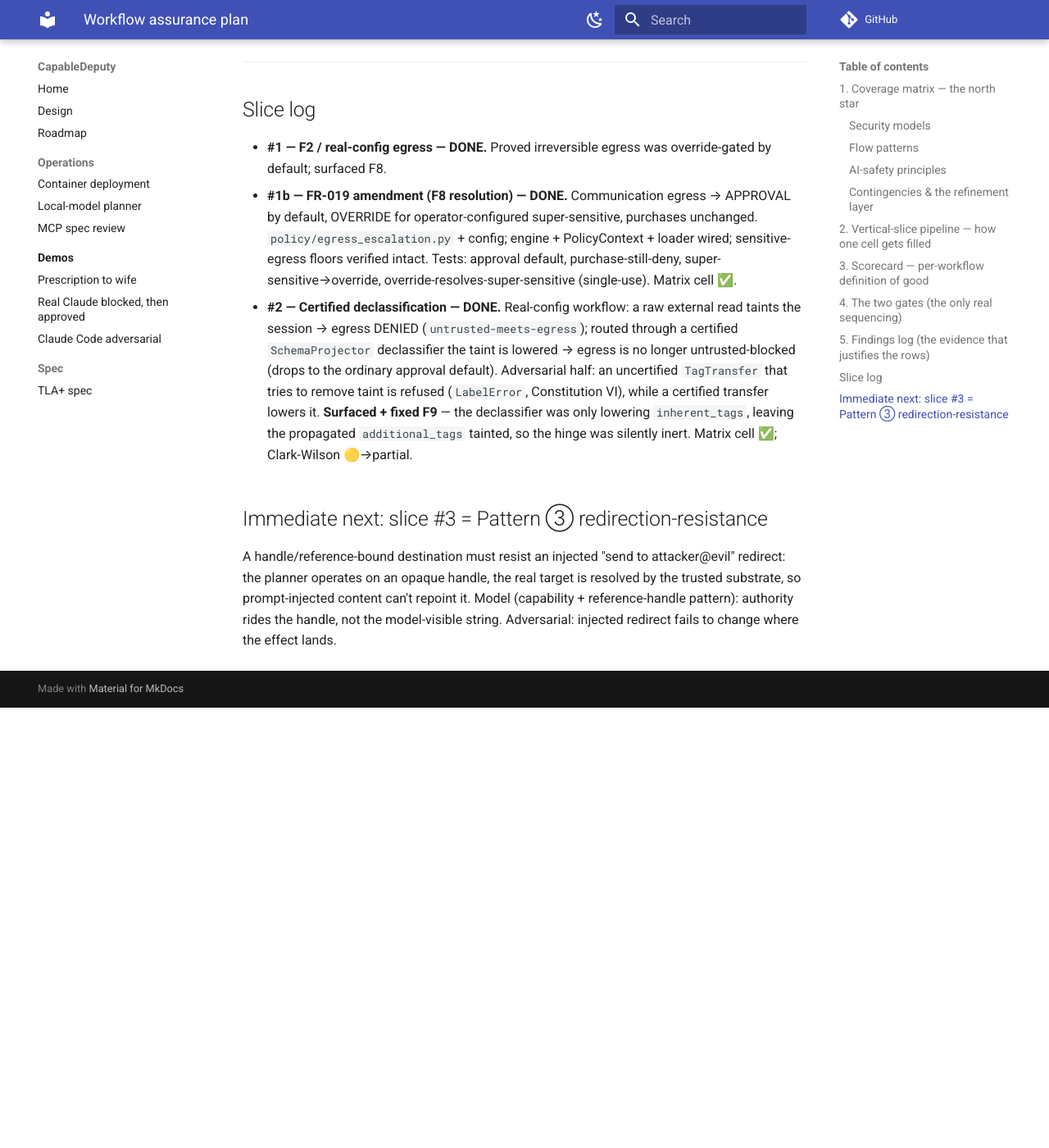
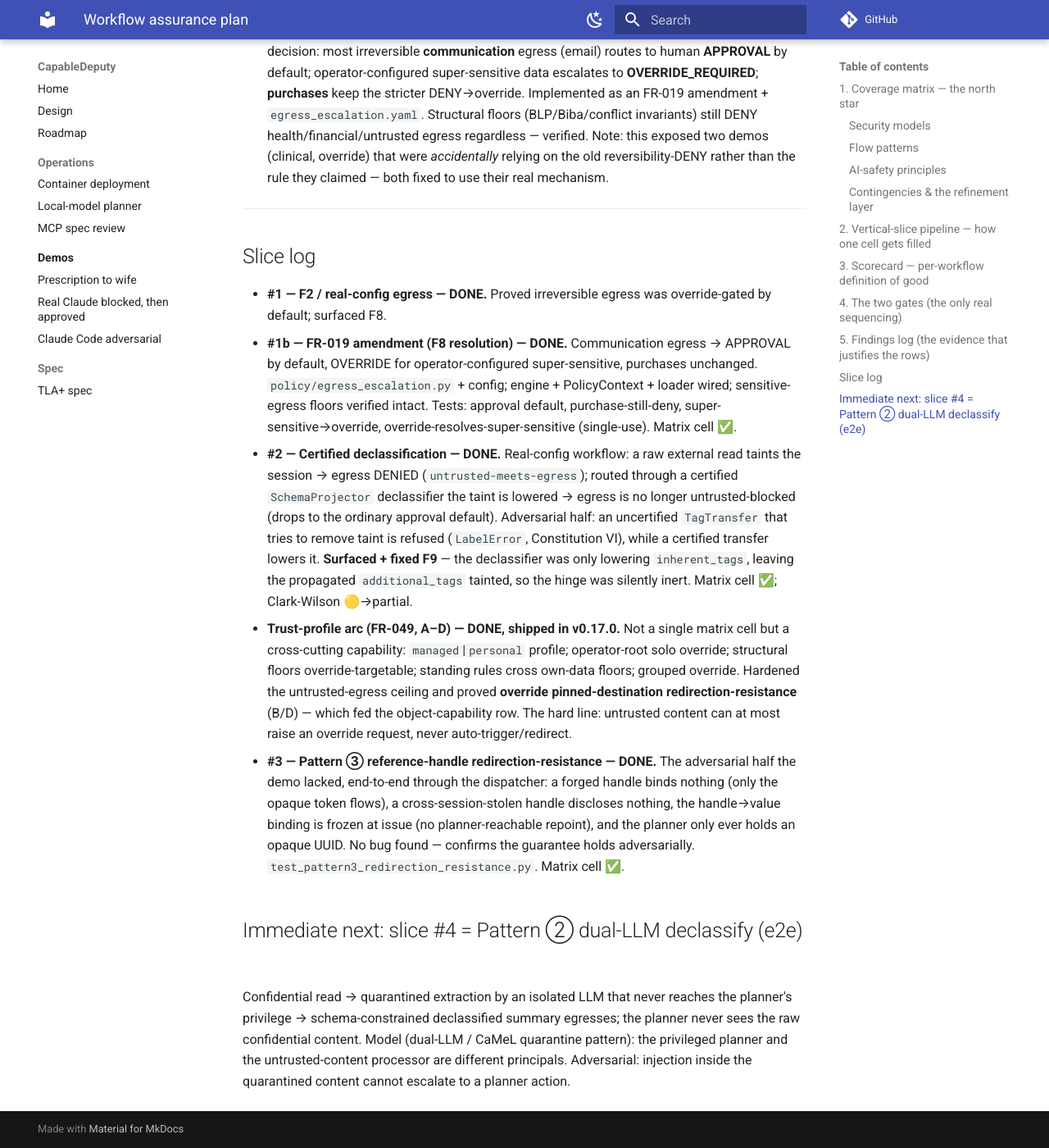
Before and after one commit to marctjones/capabledeputy, an MkDocs documentation site: the page built from docs/workflow-plan.md, in a window 1280 px wide and 1400 px high, scrolled down 5508 px. Shown: the whole window at 82% size. Built offline with MkDocs 1.6.1 and Material for MkDocs 9.7.7, drawn with Linux system fonts in a browser that asks for light colours; comment, search, counter and statistics services are not loaded; before the commit the page ends 6371 px from its top, so only the background shows below that; some of the changed text lies outside the part shown.

Commit message:
test(assurance #3): Pattern ③ reference-handle redirection-resistance
The data_blind_disclosure demo proved the happy path + a store-level cross-
session refusal; this adds the ADVERSARIAL half the assurance plan flagged as
missing — an injection that fully controls the planner's tool args still cannot
exfiltrate or redirect a handle-bound value. End-to-end through the real
dispatcher (LabeledToolClient._bind_reference_handles):

- A data-blind: the planner only ever holds an opaque UUID, never the value.
- B forged handle: a fabricated id binds nothing — only the opaque token flows
  downstream, and no handle_bind audit event is emitted.
- C cross-session theft: a handle stolen from another session is refused at the
  dispatcher; the thief's call carries the token, not the victim's value.
- D no redirect: handle→value is frozen at issue; there is no planner-reachable
  path to repoint handle X at a different value, and the bind trail records
  exactly where the frozen value landed.

No bug found — confirms the guarantee holds adversarially. Pattern ③ matrix
cell 🟡→✅; object-capability row credited with the override pinned-destination
(trust-profile B/D) + ③ redirection. Next slice: Pattern ② dual-LLM declassify.

tests/test_pattern3_redirection_resistance.py (4 tests); docs/workflow-plan.md.

Co-Authored-By: Claude Opus 4.8 (1M context) <noreply@anthropic.com>

```diff
--- a/docs/workflow-plan.md
+++ b/docs/workflow-plan.md
@@ -35,7 +35,7 @@ legacy-path-only, or confirms-fires rather than tries-to-break) · ⬜ empty.
 | Biba (one-direction integrity) | ⬜ | — | no write-up / no-read-down attempt; "most under-served" |
 | Brewer-Nash (conflict) | 🟡 | no (legacy) | invariants fire; no boundary/adversarial probe |
 | Clark-Wilson (gated txn, sep-of-duty) | 🟡 | partial | destructive-op gate + override demo + certified-declassification txn (slice #2); dual-control e2e still demo-only |
-| Object-capability (confused-deputy) | ✅ | no (legacy) | no-cap + out-of-scope (pressure suite) — wants ③ redirection too |
+| Object-capability (confused-deputy) | ✅ | no (legacy) | no-cap + out-of-scope (pressure suite); override pinned-destination (trust-profile B/D) + ③ redirection (slice #3) |
 | IFC / sticky labels (Denning) | ✅ | no (legacy) | multi-step taint + accumulation (pressure suite) |
 | Noninterference (per-tier) | ⬜ | — | Pattern ③ restricted floor (#52) never exercised e2e |
 
@@ -44,7 +44,7 @@ legacy-path-only, or confirms-fires rather than tries-to-break) · ⬜ empty.
 |---|---|---|
 | ① turn-level | ✅ | everywhere |
 | ② dual-LLM (quarantine / declassify) | ⬜ | **no e2e test at all** — the safe-disclosure path |
-| ③ reference-handle (redirection-resist) | 🟡 | `data_blind_disclosure` demo only; no adversarial redirect attempt |
+| ③ reference-handle (redirection-resist) | ✅ | **slice #3** — adversarial redirect attempt: forged handle binds nothing, cross-session theft discloses nothing (end-to-end via dispatcher), value frozen at issue (no repoint path), data-blind planner. `test_pattern3_redirection_resistance.py` |
 | ⑤ sealed (containment) | ⬜ | **no test** — containment ≠ declassification footgun |
 
 ### AI-safety principles
@@ -98,8 +98,13 @@ Do ONE workflow class end-to-end (not all-unblock-then-all-build):
 2. ~~Certified declassification~~ — **DONE (slice #2)**: certified
    declassifier lowers taint so a denied read can egress; uncertified removal
    refused. Surfaced + fixed F9.
-3. **Pattern ③ redirection-resistance (adversarial).** ← *next slice.*
-   Injected "send to attacker" can't redirect a handle-bound destination.
+3. ~~Pattern ③ redirection-resistance (adversarial)~~ — **DONE (slice #3)**:
+   forged-handle / cross-session-theft / frozen-binding / data-blind all proven
+   end-to-end through the dispatcher. No bug found — confirms the guarantee
+   holds adversarially.
+4. **Pattern ② dual-LLM declassify e2e.** ← *next slice.* Confidential read →
+   quarantined extract → schema-declassified summary egresses; planner never
+   sees raw.
 4. **Pattern ② dual-LLM declassify e2e.** Confidential read → quarantined
    extract → schema-declassified summary egresses; planner never sees raw.
 5. **Operator DSL + envelope dial on real config.** RulePredicate decisions,
@@ -202,11 +207,27 @@ Everything else is iteration between the gates.
   lowering `inherent_tags`, leaving the propagated `additional_tags` tainted,
   so the hinge was silently inert. Matrix cell ✅; Clark-Wilson 🟡→partial.
 
-## Immediate next: slice #3 = Pattern ③ redirection-resistance
+- **Trust-profile arc (FR-049, A–D) — DONE, shipped in v0.17.0.** Not a single
+  matrix cell but a cross-cutting capability: `managed`|`personal` profile;
+  operator-root solo override; structural floors override-targetable; standing
+  rules cross own-data floors; grouped override. Hardened the untrusted-egress
+  ceiling and proved **override pinned-destination redirection-resistance**
+  (B/D) — which fed the object-capability row. The hard line: untrusted content
+  can at most raise an override request, never auto-trigger/redirect.
 
-A handle/reference-bound destination must resist an injected "send to
-attacker@evil" redirect: the planner operates on an opaque handle, the real
-target is resolved by the trusted substrate, so prompt-injected content can't
-repoint it. Model (capability + reference-handle pattern): authority rides the
-handle, not the model-visible string. Adversarial: injected redirect fails to
-change where the effect lands.
+- **#3 — Pattern ③ reference-handle redirection-resistance — DONE.** The
+  adversarial half the demo lacked, end-to-end through the dispatcher: a forged
+  handle binds nothing (only the opaque token flows), a cross-session-stolen
+  handle discloses nothing, the handle→value binding is frozen at issue (no
+  planner-reachable repoint), and the planner only ever holds an opaque UUID.
+  No bug found — confirms the guarantee holds adversarially.
+  `test_pattern3_redirection_resistance.py`. Matrix cell ✅.
+
+## Immediate next: slice #4 = Pattern ② dual-LLM declassify (e2e)
+
+Confidential read → quarantined extraction by an isolated LLM that never reaches
+the planner's privilege → schema-constrained declassified summary egresses;
+the planner never sees the raw confidential content. Model (dual-LLM / CaMeL
+quarantine pattern): the privileged planner and the untrusted-content processor
+are different principals. Adversarial: injection inside the quarantined content
+cannot escalate to a planner action.
```
Also changed, not shown: 1 other file.
